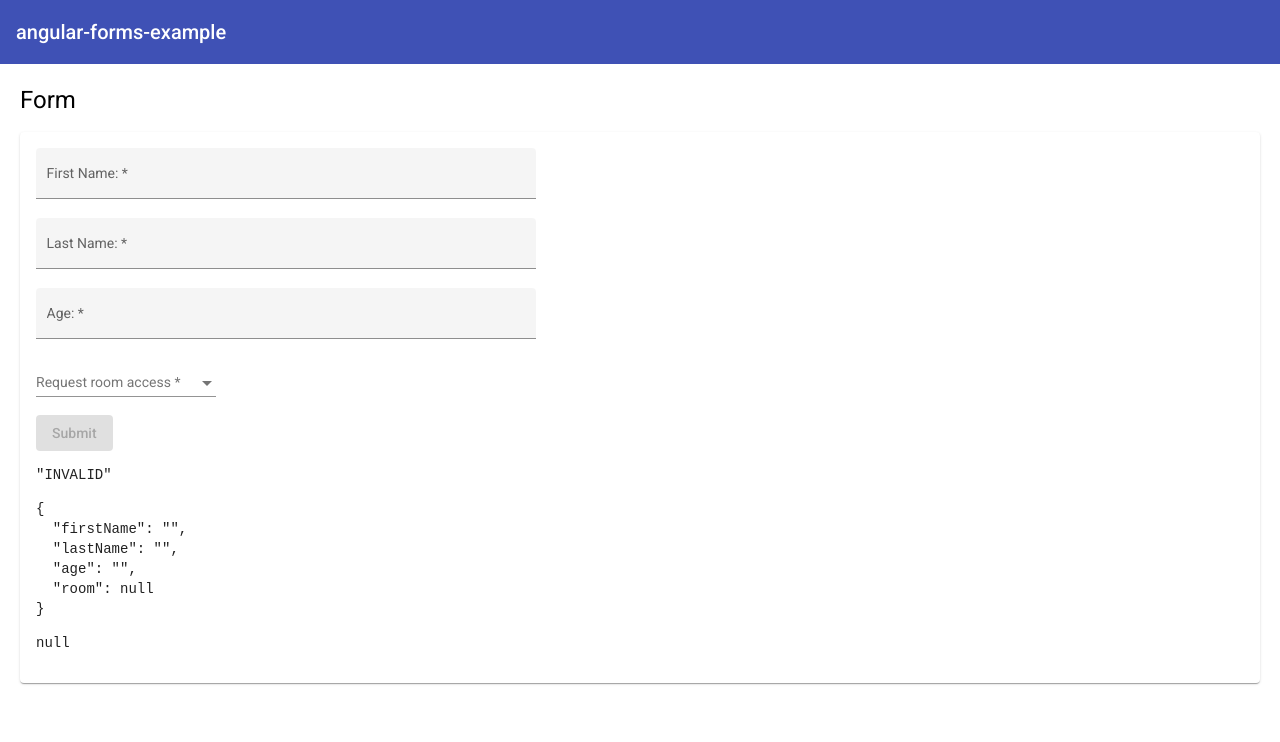
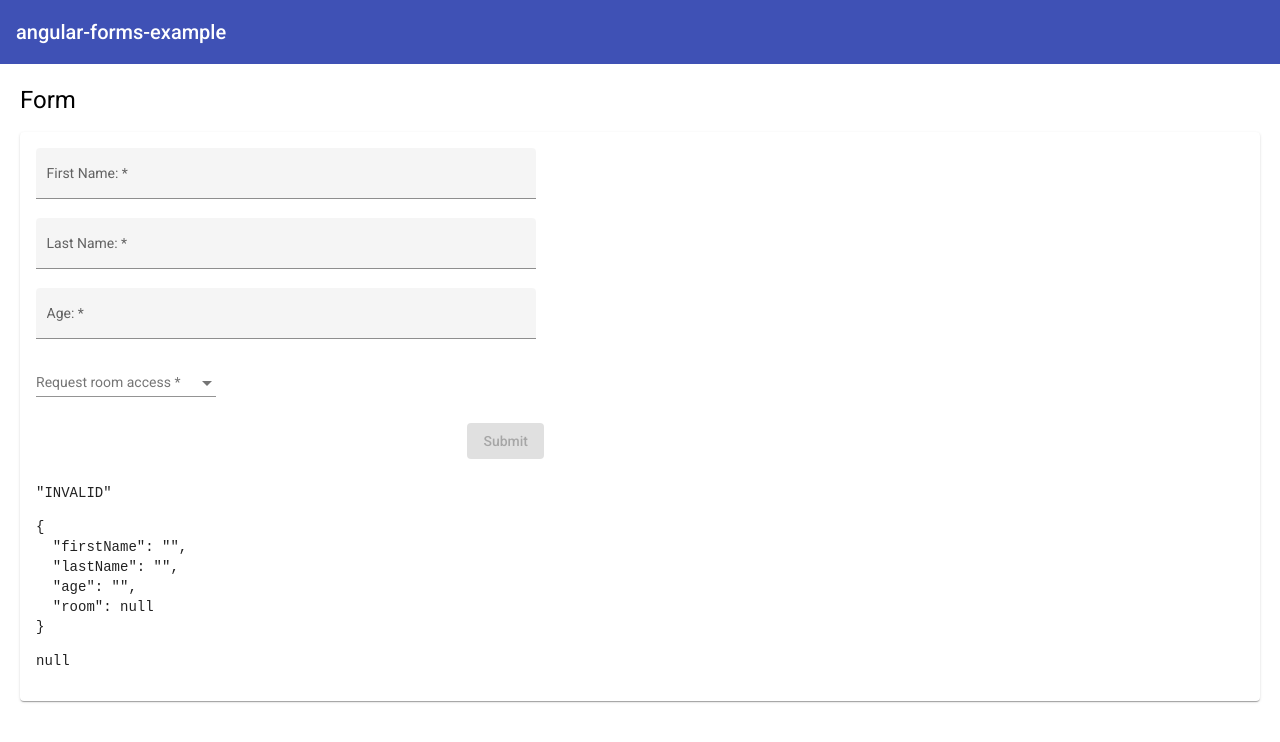
Before and after one commit to FabianGosebrink/angular-forms-example, an Angular app: page / in a window 1280 px wide. Shown: the top 742 px of the page. Built offline with nearby package versions, Linux system fonts and the light colour scheme.

Commit message:
added better form design

```diff
--- a/src/app/form/form.component.html
+++ b/src/app/form/form.component.html
@@ -8,12 +8,10 @@
           <mat-label> First Name:</mat-label>
           <input matInput formControlName="firstName" />
         </mat-form-field>
-        <br />
         <mat-form-field appearance="fill" class="example-full-width">
           <mat-label> Last Name:</mat-label>
           <input matInput formControlName="lastName" />
         </mat-form-field>
-        <br />
 
         <mat-form-field appearance="fill" class="example-full-width">
           <mat-label>Age:</mat-label>
@@ -25,7 +23,6 @@
             >For this Room you have to be over 18 years old</mat-error
           >
         </mat-form-field>
-        <br />
 
         <mat-form-field>
           <mat-label>Request room access</mat-label>
@@ -35,8 +32,8 @@
             </mat-option>
           </mat-select>
         </mat-form-field>
-        <br />
 
+        <mat-card-actions align="end">
           <button
             mat-raised-button
             color="primary"
@@ -45,6 +42,8 @@
           >
             Submit
           </button>
+        </mat-card-actions>
+
         <pre>{{ myForm.status | json }}</pre>
         <pre>{{ myForm.value | json }}</pre>
         <pre>{{ myForm.errors | json }}</pre>
```
Lines whose indentation alone changed are shown as unchanged.
